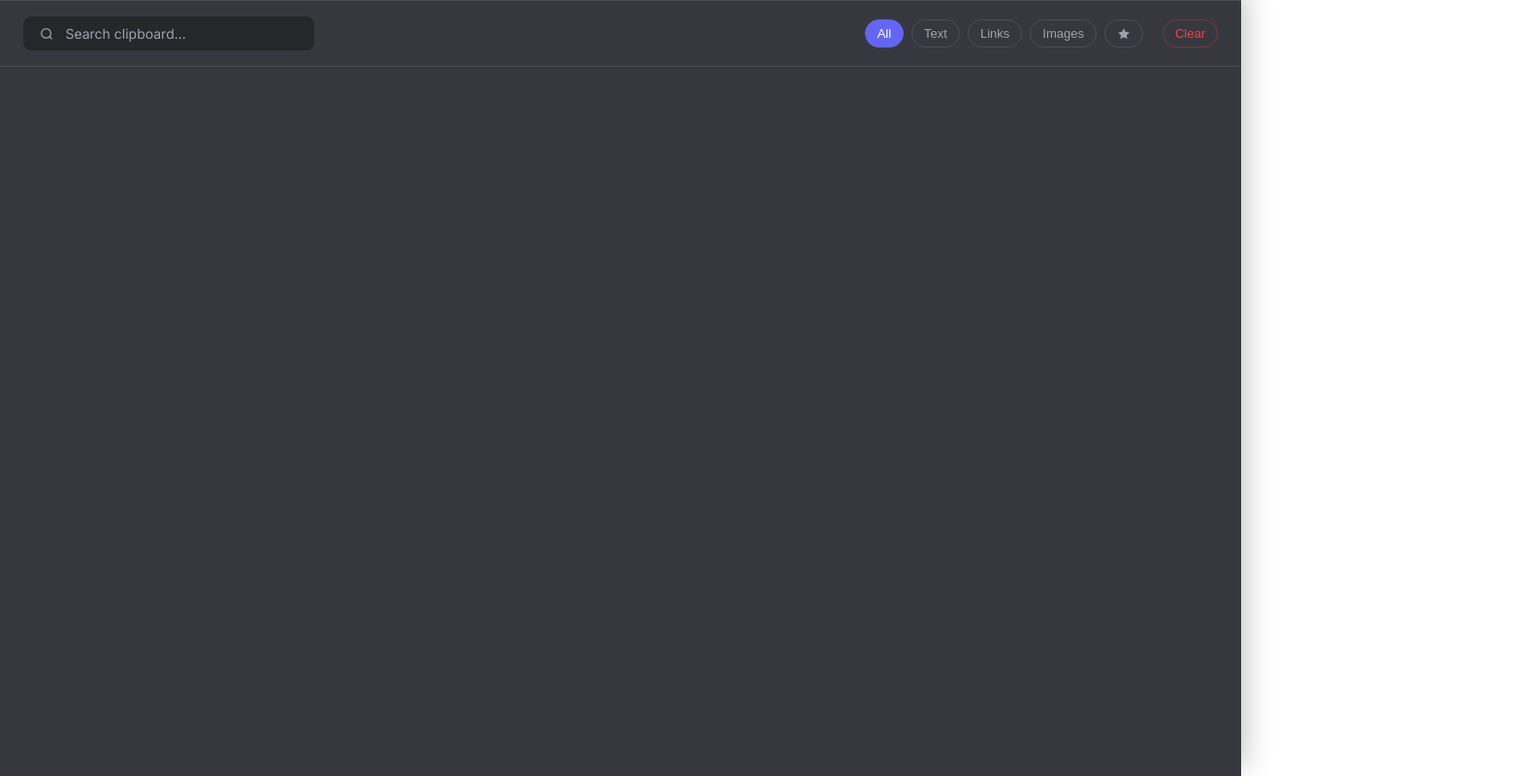
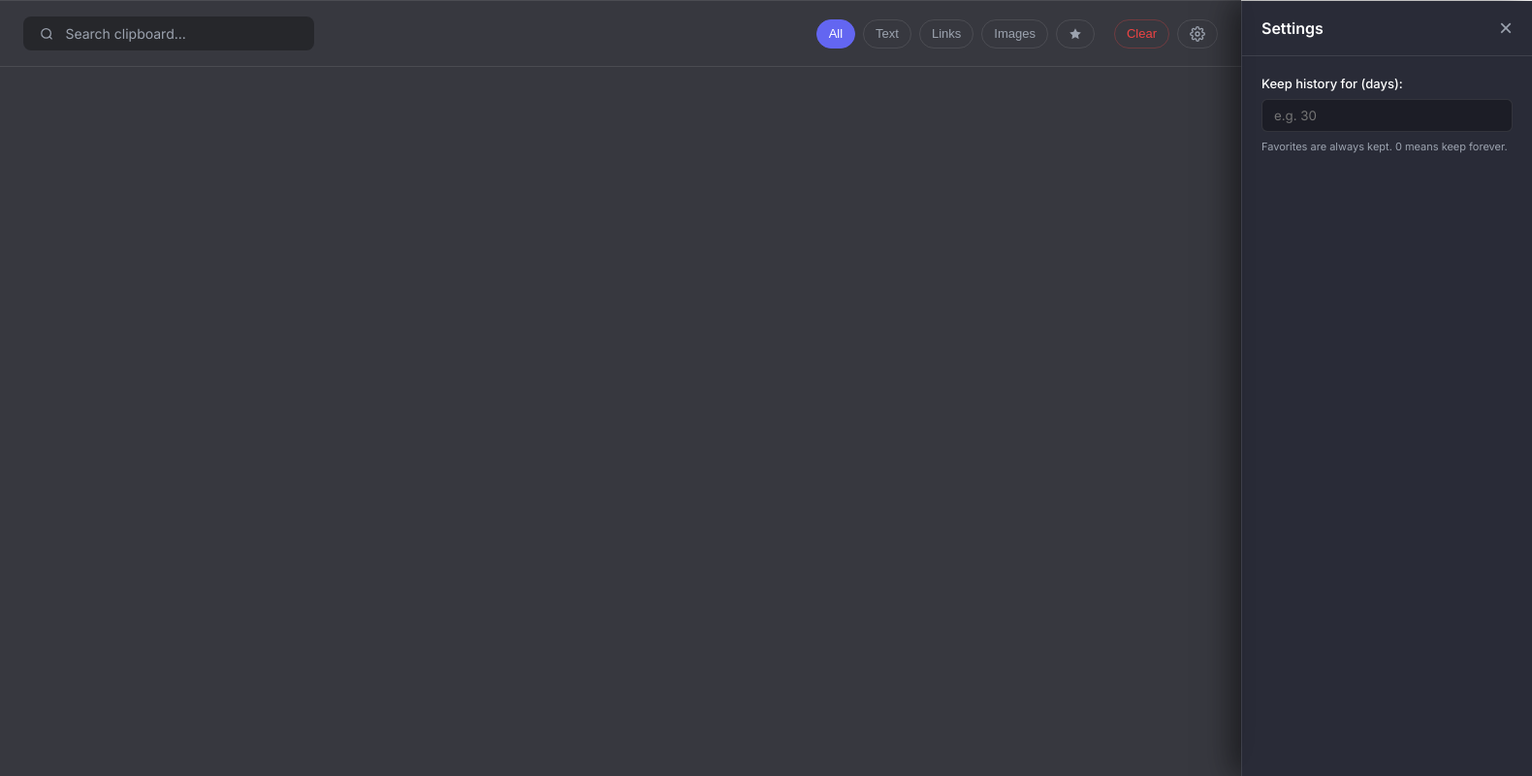
Before and after one commit to Hien-IT/xclipboard, an Electron app: page renderer/index.html in a window 1280 px wide. Shown: the whole page at 97% size, 1580 px wide, since content can reach past the window. Drawn offline with Linux system fonts and the light colour scheme; no server answers.

Commit message:
feat: add settings panel to configure clipboard history retention period

```diff
--- a/renderer/app.js
+++ b/renderer/app.js
@@ -296,6 +296,45 @@ accessibilityBtn.addEventListener('click', async () => {
   accessibilityBtn.style.color = "white";
 });
 
+// Settings Panel Logic
+const settingsBtn = document.getElementById('settingsBtn');
+const closeSettingsBtn = document.getElementById('closeSettingsBtn');
+const settingsPanel = document.getElementById('settingsPanel');
+const retentionDaysInput = document.getElementById('retentionDays');
+
+settingsBtn.addEventListener('click', () => {
+  settingsPanel.classList.add('open');
+});
+
+closeSettingsBtn.addEventListener('click', () => {
+  settingsPanel.classList.remove('open');
+});
+
+// Close settings if click outside
+document.addEventListener('click', (e) => {
+  if (settingsPanel.classList.contains('open') && !settingsPanel.contains(e.target) && !settingsBtn.contains(e.target)) {
+    settingsPanel.classList.remove('open');
+  }
+});
+
+retentionDaysInput.addEventListener('change', async (e) => {
+  let days = parseInt(e.target.value);
+  if (isNaN(days) || days < 0) days = 0;
+  e.target.value = days;
+
+  await window.electronAPI.updateSettings({ retentionDays: days });
+  // Reload data since old items might have been cleaned up
+  loadData();
+});
+
+async function loadSettings() {
+  const settings = await window.electronAPI.getSettings();
+  if (settings && settings.retentionDays !== undefined) {
+    retentionDaysInput.value = settings.retentionDays;
+  }
+}
+
 // Initial fetch
 loadData();
+loadSettings();
 checkAccessibility();
--- a/renderer/index.html
+++ b/renderer/index.html
@@ -29,6 +29,12 @@
           </svg>
         </button>
         <button id="clearBtn" class="clear-btn" title="Clear non-favorites">Clear</button>
+        <button id="settingsBtn" class="filter-btn settings-btn" title="Settings">
+          <svg viewBox="0 0 24 24" fill="none" stroke="currentColor" stroke-width="2" width="16" height="16">
+            <path d="M12 15a3 3 0 100-6 3 3 0 000 6z"></path>
+            <path d="M19.4 15a1.65 1.65 0 00.33 1.82l.06.06a2 2 0 010 2.83 2 2 0 01-2.83 0l-.06-.06a1.65 1.65 0 00-1.82-.33 1.65 1.65 0 00-1 1.51V21a2 2 0 01-2 2 2 2 0 01-2-2v-.09A1.65 1.65 0 009 19.4a1.65 1.65 0 00-1.82.33l-.06.06a2 2 0 01-2.83 0 2 2 0 010-2.83l.06-.06a1.65 1.65 0 00.33-1.82 1.65 1.65 0 00-1.51-1H3a2 2 0 01-2-2 2 2 0 012-2h.09A1.65 1.65 0 004.6 9a1.65 1.65 0 00-.33-1.82l-.06-.06a2 2 0 010-2.83 2 2 0 012.83 0l.06.06a1.65 1.65 0 001.82.33H9a1.65 1.65 0 001-1.51V3a2 2 0 012-2 2 2 0 012 2v.09a1.65 1.65 0 001 1.51 1.65 1.65 0 001.82-.33l.06-.06a2 2 0 012.83 0 2 2 0 010 2.83l-.06.06a1.65 1.65 0 00-.33 1.82V9a1.65 1.65 0 001.51 1H21a2 2 0 012 2 2 2 0 01-2 2h-.09a1.65 1.65 0 00-1.51 1z"></path>
+          </svg>
+        </button>
       </div>
     </div>
 
@@ -47,6 +53,20 @@
         <!-- Cards will be injected here -->
       </div>
     </div>
+
+    <div id="settingsPanel" class="settings-panel">
+      <div class="settings-header">
+        <h3>Settings</h3>
+        <button id="closeSettingsBtn" class="close-btn">&times;</button>
+      </div>
+      <div class="settings-body">
+        <div class="setting-item">
+          <label for="retentionDays">Keep history for (days):</label>
+          <input type="number" id="retentionDays" min="0" max="365" placeholder="e.g. 30" title="0 means keep forever">
+        </div>
+        <p class="setting-hint">Favorites are always kept. 0 means keep forever.</p>
+      </div>
+    </div>
   </div>
 
   <script src="app.js"></script>
--- a/renderer/preload.js
+++ b/renderer/preload.js
@@ -7,6 +7,8 @@ contextBridge.exposeInMainWorld('electronAPI', {
   clearHistory: () => ipcRenderer.invoke('clear-history'),
   pasteItem: (item) => ipcRenderer.invoke('paste-item', item),
   checkAccessibility: (prompt) => ipcRenderer.invoke('check-accessibility', prompt),
+  getSettings: () => ipcRenderer.invoke('get-settings'),
+  updateSettings: (settings) => ipcRenderer.invoke('update-settings', settings),
 
   onClipboardData: (callback) => {
     ipcRenderer.removeAllListeners('clipboard-data');
--- a/renderer/styles.css
+++ b/renderer/styles.css
@@ -370,3 +370,91 @@ body {
 .accessibility-btn:active {
   transform: scale(0.98);
 }
+
+/* Settings Panel */
+.settings-panel {
+  position: absolute;
+  top: 0;
+  right: -300px;
+  width: 300px;
+  height: 100%;
+  background: rgba(30, 32, 45, 0.95);
+  backdrop-filter: blur(25px);
+  -webkit-backdrop-filter: blur(25px);
+  border-left: 1px solid var(--glass-border);
+  box-shadow: -10px 0 30px rgba(0,0,0,0.5);
+  transition: right 0.3s cubic-bezier(0.175, 0.885, 0.32, 1.275);
+  z-index: 100;
+  display: flex;
+  flex-direction: column;
+}
+
+.settings-panel.open {
+  right: 0;
+}
+
+.settings-header {
+  display: flex;
+  justify-content: space-between;
+  align-items: center;
+  padding: 16px 20px;
+  border-bottom: 1px solid var(--glass-border);
+}
+
+.settings-header h3 {
+  font-size: 16px;
+  font-weight: 600;
+  color: var(--text-main);
+}
+
+.close-btn {
+  background: transparent;
+  border: none;
+  color: var(--text-muted);
+  font-size: 24px;
+  cursor: pointer;
+  line-height: 1;
+  transition: color 0.2s;
+}
+
+.close-btn:hover {
+  color: var(--danger);
+}
+
+.settings-body {
+  padding: 20px;
+  flex: 1;
+}
+
+.setting-item {
+  display: flex;
+  flex-direction: column;
+  gap: 8px;
+  margin-bottom: 8px;
+}
+
+.setting-item label {
+  font-size: 13px;
+  color: var(--text-main);
+  font-weight: 500;
+}
+
+.setting-item input {
+  background: rgba(0,0,0,0.3);
+  border: 1px solid var(--glass-border);
+  border-radius: 6px;
+  padding: 8px 12px;
+  color: var(--text-main);
+  font-family: 'Inter', sans-serif;
+  outline: none;
+  transition: border-color 0.2s;
+}
+
+.setting-item input:focus {
+  border-color: var(--accent);
+}
+
+.setting-hint {
+  font-size: 11px;
+  color: var(--text-muted);
+}
```
Also changed, not shown: main.js (+9 -0 lines), src/storage.js (+41 -5 lines).
